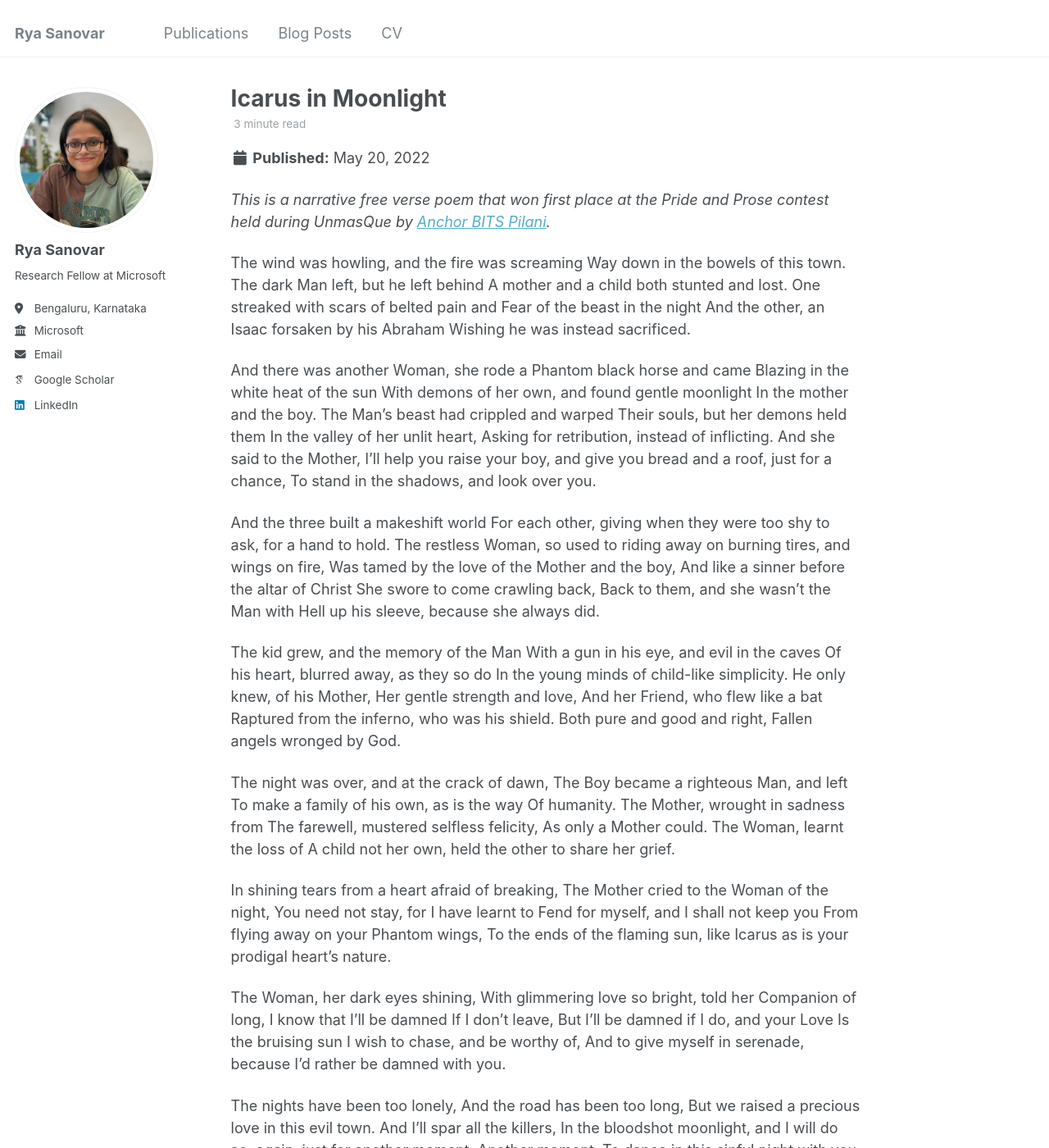
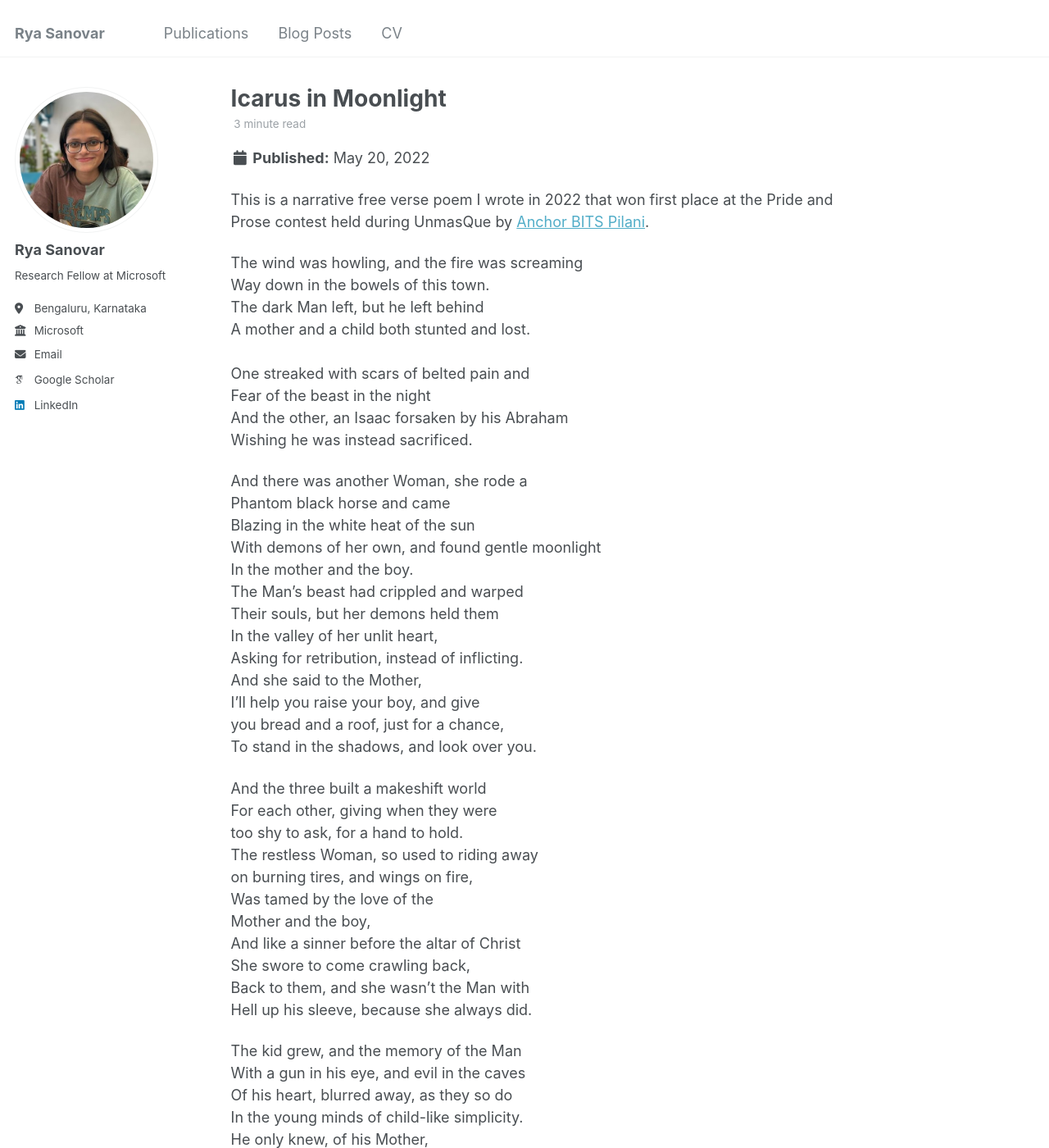
Before and after one commit to ravyan-asro/ravyan-asro.github.io, a Jekyll site: the page built from _posts/2012-08-14-blog-post-1.md, in a window 1280 px wide and 1400 px high. Shown: the whole window at 82% size. Built offline with Jekyll 4.4.1, drawn with Linux system fonts in a browser that asks for light colours; some web fonts are replaced; some of the changed text lies outside the part shown.

Commit message:
add line breaks

```diff
--- a/_pages/year-archive.html
+++ b/_pages/year-archive.html
@@ -1,7 +1,7 @@
 ---
 layout: archive
 permalink: /year-archive/
-title: "Blog"
+title: "Creative Blogs"
 author_profile: true
 redirect_from:
   - /wordpress/blog-posts/
--- a/_posts/2012-08-14-blog-post-1.md
+++ b/_posts/2012-08-14-blog-post-1.md
@@ -8,93 +8,93 @@ tags:
   - Anchor
 ---
 
-_This is a narrative free verse poem that won first place at the Pride and Prose contest held during UnmasQue by [Anchor BITS Pilani](https://www.instagram.com/p/CeHKyO1vtt7/?img_index=1)._
+This is a narrative free verse poem I wrote in 2022 that won first place at the Pride and Prose contest held during UnmasQue by [Anchor BITS Pilani](https://www.instagram.com/p/CeHKyO1vtt7/?img_index=1).
 
-The wind was howling, and the fire was screaming
-Way down in the bowels of this town.
-The dark Man left, but he left behind
-A mother and a child both stunted and lost.
-One streaked with scars of belted pain and
-Fear of the beast in the night
-And the other, an Isaac forsaken by his Abraham
-Wishing he was instead sacrificed.
+The wind was howling, and the fire was screaming<br>
+Way down in the bowels of this town.<br>
+The dark Man left, but he left behind<br>
+A mother and a child both stunted and lost.<br>
+One streaked with scars of belted pain and<br>
+Fear of the beast in the night<br>
+And the other, an Isaac forsaken by his Abraham<br>
+Wishing he was instead sacrificed.<br>
 
-And there was another Woman, she rode a
-Phantom black horse and came
-Blazing in the white heat of the sun
-With demons of her own, and found gentle moonlight
-In the mother and the boy.
-The Man’s beast had crippled and warped
-Their souls, but her demons held them
-In the valley of her unlit heart,
-Asking for retribution, instead of inflicting.
-And she said to the Mother,
-I’ll help you raise your boy, and give
-you bread and a roof, just for a chance,
-To stand in the shadows, and look over you.
+And there was another Woman, she rode a<br>
+Phantom black horse and came<br>
+Blazing in the white heat of the sun<br>
+With demons of her own, and found gentle moonlight<br>
+In the mother and the boy.<br>
+The Man’s beast had crippled and warped<br>
+Their souls, but her demons held them<br>
+In the valley of her unlit heart,<br>
+Asking for retribution, instead of inflicting.<br>
+And she said to the Mother,<br>
+I’ll help you raise your boy, and give<br>
+you bread and a roof, just for a chance,<br>
+To stand in the shadows, and look over you.<br>
 
-And the three built a makeshift world
-For each other, giving when they were
-too shy to ask, for a hand to hold.
-The restless Woman, so used to riding away
-on burning tires, and wings on fire,
-Was tamed by the love of the
-Mother and the boy,
-And like a sinner before the altar of Christ
-She swore to come crawling back,
-Back to them, and she wasn’t the Man with
-Hell up his sleeve, because she always did.
+And the three built a makeshift world<br>
+For each other, giving when they were<br>
+too shy to ask, for a hand to hold.<br>
+The restless Woman, so used to riding away <br>
+on burning tires, and wings on fire,<br>
+Was tamed by the love of the <br>
+Mother and the boy,<br>
+And like a sinner before the altar of Christ<br>
+She swore to come crawling back,<br>
+Back to them, and she wasn’t the Man with<br>
+Hell up his sleeve, because she always did.<br>
 
 
 
-The kid grew, and the memory of the Man
-With a gun in his eye, and evil in the caves
-Of his heart, blurred away, as they so do
-In the young minds of child-like simplicity.
-He only knew, of his Mother,
-Her gentle strength and love,
-And her Friend, who flew like a bat
-Raptured from the inferno, who was his shield.
-Both pure and good and right,
-Fallen angels wronged by God.
+The kid grew, and the memory of the Man<br>
+With a gun in his eye, and evil in the caves<br>
+Of his heart, blurred away, as they so do <br>
+In the young minds of child-like simplicity.<br>
+He only knew, of his Mother,<br>
+Her gentle strength and love,<br>
+And her Friend, who flew like a bat<br>
+Raptured from the inferno, who was his shield.<br>
+Both pure and good and right,<br>
+Fallen angels wronged by God.<br>
 
-The night was over, and at the crack of dawn,
-The Boy became a righteous Man, and left
-To make a family of his own, as is the way
-Of humanity.
-The Mother, wrought in sadness from
-The farewell, mustered selfless felicity,
-As only a Mother could.
-The Woman, learnt the loss of
-A child not her own, held the other
-to share her grief.
+The night was over, and at the crack of dawn,<br>
+The Boy became a righteous Man, and left<br>
+To make a family of his own, as is the way<br>
+Of humanity. <br>
+The Mother, wrought in sadness from <br>
+The farewell, mustered selfless felicity,<br>
+As only a Mother could.<br>
+The Woman, learnt the loss of <br>
+A child not her own, held the other <br>
+to share her grief.<br>
 
-In shining tears from a heart
-afraid of breaking, The Mother cried to
-the Woman of the night,
-You need not stay, for I have learnt to
-Fend for myself, and I shall not keep you
-From flying away on your Phantom wings,
-To the ends of the flaming sun, like Icarus
-as is your prodigal heart’s nature.
+In shining tears from a heart <br>
+afraid of breaking, The Mother cried to <br>
+the Woman of the night,<br>
+You need not stay, for I have learnt to<br>
+Fend for myself, and I shall not keep you<br>
+From flying away on your Phantom wings, <br>
+To the ends of the flaming sun, like Icarus<br>
+as is your prodigal heart’s nature. <br>
 
-The Woman, her dark eyes shining,
-With glimmering love so bright, told her
-Companion of long,
-I know that I’ll be damned
-If I don’t leave,
-But I’ll be damned if I do, and your Love
-Is the bruising sun I wish
-to chase, and be worthy of,
-And to give myself in serenade, because
-I’d rather be damned with you.
+The Woman, her dark eyes shining, <br>
+With glimmering love so bright, told her <br>
+Companion of long,<br>
+I know that I’ll be damned<br>
+If I don’t leave,<br>
+But I’ll be damned if I do, and your Love <br>
+Is the bruising sun I wish <br>
+to chase, and be worthy of, <br>
+And to give myself in serenade, because<br>
+I’d rather be damned with you.<br>
 
-The nights have been too lonely,
-And the road has been too long,
-But we raised a precious love
-in this evil town.
-And I’ll spar all the killers,
-In the bloodshot moonlight, and I will do so,
-again, just for another moment,
-Another moment,
+The nights have been too lonely, <br>
+And the road has been too long, <br>
+But we raised a precious love <br>
+in this evil town.<br>
+And I’ll spar all the killers,<br>
+In the bloodshot moonlight, and I will do so,<br>
+again, just for another moment, <br>
+Another moment,<br>
 To dance in this sinful night with you.
```
